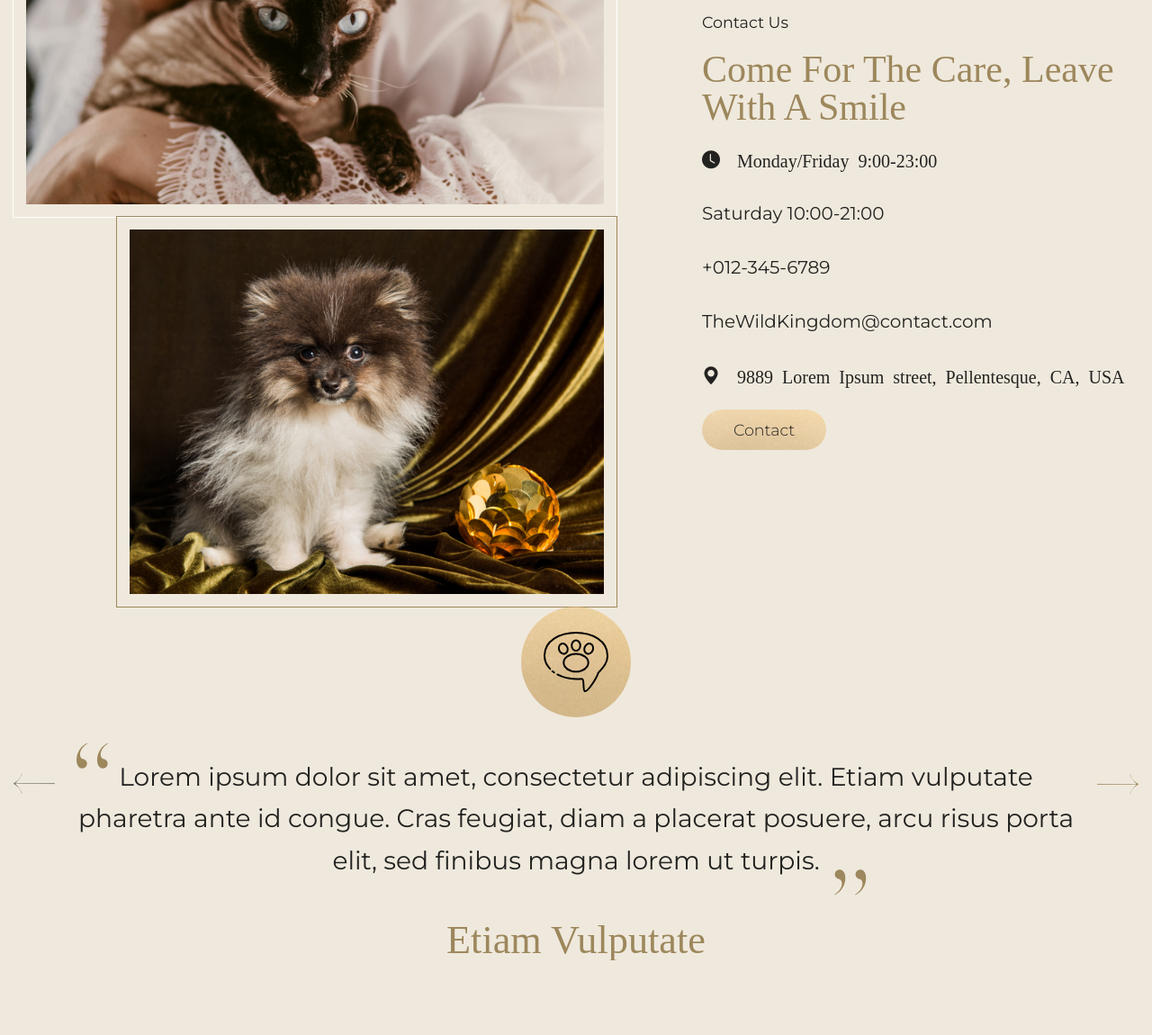
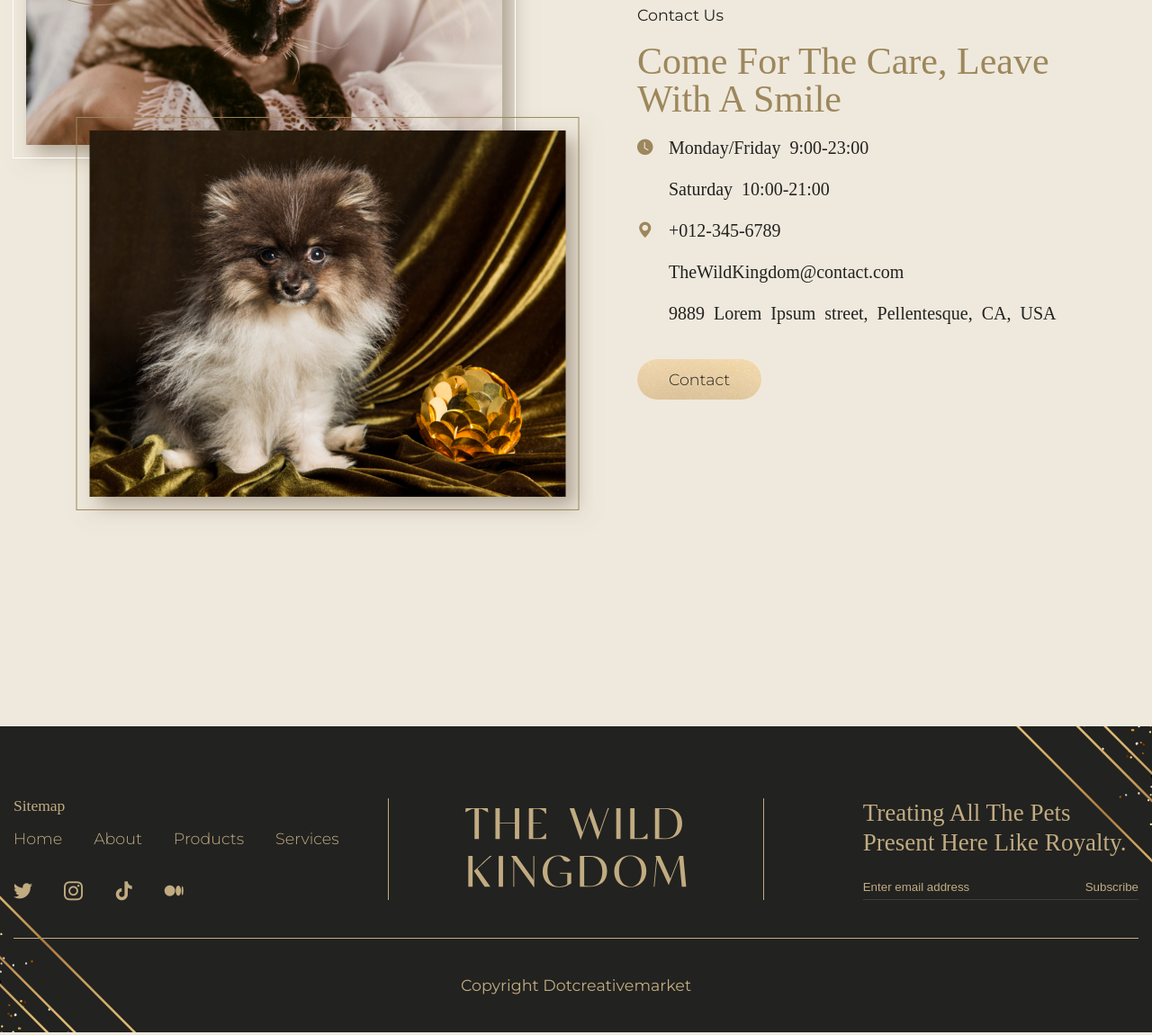
Before and after one commit to nikitars7/WildNature, a plain HTML site: page index.html in a window 1280 px wide. Shown: the part 7892-9042 px from the top of the page at 90% size. Drawn offline with Linux system fonts and the light colour scheme; files whose address does not match are found by name; a web font is replaced by a local one.

Commit message:
Update 2023-12-19T23:23:57.146Z

```diff
--- a/css/style.css
+++ b/css/style.css
@@ -1522,44 +1522,27 @@ h1, h2, h3, h4, h5, h6 {
 }
 .contacts__container {
   padding-top: 57px;
+  padding-bottom: 70px;
+  display: grid;
+  grid-template-columns: repeat(2, 1fr);
+  gap: 168px;
 }
 @media (max-width: 1570px) {
   .contacts__container {
     padding-top: calc(30px + 27 * (100vw - 320px) / 1250);
   }
 }
-.content-contacts {
-  display: flex;
-  gap: 115px;
-}
-@media (max-width: 1570px) {
-  .content-contacts {
-    gap: calc(30px + 85 * (100vw - 320px) / 1250);
-  }
-}
-.content-contacts__images {
-  position: relative;
-  display: flex;
-  flex-direction: column;
-}
-.content-contacts__image {
-  position: relative;
-}
-.content-contacts__image:first-child img {
-  padding: 14px;
-  outline: 1px solid #fff;
-}
-.content-contacts__image:last-child {
-  margin-left: 115px;
-}
-.content-contacts__image:last-child img {
-  padding: 14px;
-  outline: 1px solid #9D875C;
-}
-.content-contacts__image img {
-  max-width: 100%;
-}
-.content-contacts__block {
+@media (max-width: 1570px) {
+  .contacts__container {
+    padding-bottom: calc(30px + 40 * (100vw - 320px) / 1250);
+  }
+}
+@media (max-width: 1570px) {
+  .contacts__container {
+    gap: calc(30px + 138 * (100vw - 320px) / 1250);
+  }
+}
+.contacts__block-header {
   align-self: center;
   max-width: 485px;
   opacity: 0;
@@ -1567,12 +1550,13 @@ h1, h2, h3, h4, h5, h6 {
   transform: translate(0px, -200px);
   transition: all 0.6s ease 0s;
 }
-.content-contacts__block .block-header__text {
+.contacts__block-header .block-header__text {
   display: flex;
   flex-direction: column;
   gap: 20px;
 }
-.content-contacts__block .block-header__text p, .content-contacts__block .block-header__text a {
+.contacts__block-header .block-header__text p,
+.contacts__block-header .block-header__text a {
   display: flex;
   gap: 19px;
   font-size: 20px;
@@ -1581,116 +1565,110 @@ h1, h2, h3, h4, h5, h6 {
   transition: color 0.3s ease 0s;
 }
 @media (any-hover: hover) {
-  .content-contacts__block .block-header__text p:hover, .content-contacts__block .block-header__text a:hover {
+  .contacts__block-header .block-header__text p:hover,
+  .contacts__block-header .block-header__text a:hover {
     color: #9D875C;
   }
 }
-.content-contacts__block.active {
+.contacts__block-header.active {
   opacity: 1;
   visibility: visible;
   transform: translate(0px, 0px);
 }
 
-.quote-contacts {
-  padding: 0px 70px;
-  position: relative;
-}
-.slide-contacts {
-  display: flex;
-  flex-direction: column;
+.media-contacts__images {
+  position: relative;
+  display: grid;
+}
+.media-contacts__image {
+  max-width: 100%;
+  padding: 14px;
+  outline: 1px solid #9D875C;
+  filter: drop-shadow(10px 10px 10px rgba(60, 38, 12, 0.35));
+}
+.media-contacts__image:first-child {
+  outline: 1px solid #fff;
+}
+.media-contacts__image:last-child {
+  justify-self: end;
+  transform: translate(12.66%, -10.125%);
+}
+.media-contacts__play {
+  position: absolute;
+  top: 0;
+  left: 0;
+  width: 220px;
+  height: 220px;
+  display: flex;
   align-items: center;
-  text-align: center;
-  gap: 50px;
-}
-@media (max-width: 1570px) {
-  .slide-contacts {
-    gap: calc(20px + 30 * (100vw - 320px) / 1250);
-  }
-}
-.slide-contacts__image {
-  width: 8.75rem;
-  height: 8.75rem;
+  justify-content: center;
+}
+.media-contacts__play::before {
+  position: absolute;
+  left: 50%;
+  top: 50%;
+  transform: translate(-50%, -50%);
+  font-size: 43px;
+  z-index: 2;
+}
+.media-contacts__play::after {
+  content: "";
+  border-radius: 50%;
+  border: 1px solid #9D875C;
+  width: 100%;
+  height: 100%;
+  position: absolute;
+  top: 0;
+  left: 0;
+}
+.media-contacts__play span {
+  background-color: #fff;
   border-radius: 50%;
   overflow: hidden;
-  display: flex;
-  align-items: center;
-  justify-content: center;
-  position: relative;
-}
-.slide-contacts__image::before {
+  width: 187px;
+  height: 187px;
+  position: relative;
+}
+.media-contacts__play span::before {
   content: "";
   position: absolute;
-  top: 0;
-  left: 0;
-  width: 100%;
-  height: 100%;
+  width: 100%;
+  height: 100%;
+  top: 0;
+  left: 0;
   opacity: 0.5;
-  background: url("../img/button/bg-button.jpg") center no-repeat;
-}
-.slide-contacts__image img {
-  position: relative;
-  max-width: 100%;
-}
-.slide-contacts__quote {
-  font-size: 30px;
-  color: #222220;
-  line-height: 166.666667%; /* 50/30 */
-  position: relative;
-  max-width: 1185px;
-}
-@media (max-width: 1570px) {
-  .slide-contacts__quote {
-    font-size: calc(22px + 8 * (100vw - 320px) / 1250);
-  }
-}
-.slide-contacts__quote::before, .slide-contacts__quote::after {
-  content: "\e906";
-  position: absolute;
-  font-family: "icons";
+  background: url("../img/products/golden.png") center no-repeat;
+}
+
+.contacts-items {
+  display: grid;
+  gap: 20px;
+  margin-bottom: 40px;
+}
+.contacts-items__item {
+  line-height: 1.3;
+  padding-left: 35px;
+  position: relative;
+}
+.contacts-items__item::before {
+  position: absolute;
+  left: 0;
+  top: 4px;
   color: #9D875C;
 }
-.slide-contacts__quote::before {
-  top: 0;
-  left: 0;
-  transform: translate(0px, -50%);
-}
-.slide-contacts__quote::after {
-  bottom: 0;
-  right: 21%;
-  transform: rotate(-180deg) translate(0px, -50%);
-}
-.slide-contacts__subtitle {
-  color: #9D875C;
-  font-size: 48px;
-  text-transform: capitalize;
-  font-family: "Italiana";
-}
-@media (max-width: 1570px) {
-  .slide-contacts__subtitle {
-    font-size: calc(32px + 16 * (100vw - 320px) / 1250);
-  }
-}
-
-.quote__arrow {
-  position: absolute;
-  background-color: transparent;
-  font-size: 22px;
-  color: #9D875C;
-  top: 50%;
-  transform: translate(0px, -50%);
-}
-.quote__arrow.swiper-button-disabled {
-  cursor: default;
-  pointer-events: none;
-  color: #000;
-  opacity: 0.5;
-}
-.quote__arrow--left {
-  left: 0;
-  transform: translate(0px, -50%) rotate(-180deg);
-}
-.quote__arrow--right {
-  right: 0;
+.contacts-items__item li {
+  font-size: 20px;
+}
+.contacts-items__item li:not(:last-child) {
+  margin-bottom: 20px;
+}
+.contacts-items__item a {
+  transition: color 0.3s ease 0s;
+}
+@media (any-hover: hover) {
+  .contacts-items__item a:hover {
+    color: #9D875C;
+  }
 }
 
 .block-header {
--- a/index.html
+++ b/index.html
@@ -518,29 +518,30 @@
         </section>
         <section class="contacts">
           <div class="contacts__container">
-            <div class="contacts__content content-contacts">
-              <div class="content-contacts__images">
-                <div class="content-contacts__image">
-                  <img src="img/contacts/woman.jpg" alt="picture">
-                </div>
-                <div class="content-contacts__image">
-                  <img src="img/contacts/cat.jpg" alt="picture">
-                </div>
-              </div>
-              <div class="content-contacts__block block-header">
+           <div class="contacts__media media-contacts">
+            <div class="media-contacts__images">
+              <img class="media-contacts__image" src="img/contacts/woman.jpg" alt="picture">
+              <img class="media-contacts__image" src="img/contacts/cat.jpg" alt="picture">
+          </div>
+          <a href="#" target="_blank" class="media-contacts__play _icon-play"> <span></span></a>
+           </div>
+              <div class="contacts__block-header block-header">
                 <div class="block-header__label">Contact us</div>
                 <h2 class="block-header__title">Come for the care, leave with a smile</h2>
-                <div class="block-header__text">
-                  <p class="_icon-clock">Monday/Friday 9:00-23:00</p>
-                  <p>Saturday 10:00-21:00</p>
-                  <a href="tel:+0123456789">+012-345-6789</a>
-                  <a href="mailto:TheWildKingdom@contact.com">TheWildKingdom@contact.com</a>
-                  <p class="_icon-location">9889 Lorem Ipsum street, Pellentesque, CA, USA</p>
-                </div>
+                <adress class="block-header__contacts contacts-items">
+                    <ul class="contacts-items__item _icon-clock">
+                      <li>Monday/Friday 9:00-23:00</li>
+                      <li>Saturday 10:00-21:00</li>
+                    </ul>
+                    <ul class="contacts-items__item _icon-location">
+                      <li><a href="tel:+0123456789">+012-345-6789</a></li>
+                      <li>  <a href="mailto:TheWildKingdom@contact.com">TheWildKingdom@contact.com</a></li>
+                      <li>9889 Lorem Ipsum street, Pellentesque, CA, USA</li>
+                    </ul>
+                </adress>
                 <a href="" class="block-header__button button"><span>Contact</span></a>
               </div>
-            </div>
-            <div class="contacts__quote quote-contacts">
+            <!-- <div class="contacts__quote quote-contacts">
               <div class="quote-contacts__slider swiper">
                 <div class="quote-contacts__wrapper swiper-wrapper">
                  <div class="quote-contacts__slide slide-contacts swiper-slide">
@@ -576,7 +577,7 @@
                   <button class="quote__arrow quote__arrow--right _icon-arrow"></button>
               </div>
               </div>
-            </div>
+            </div> -->
           </div>
         </section>
       </main>
```
Also changed, not shown: css/style.min.css.
